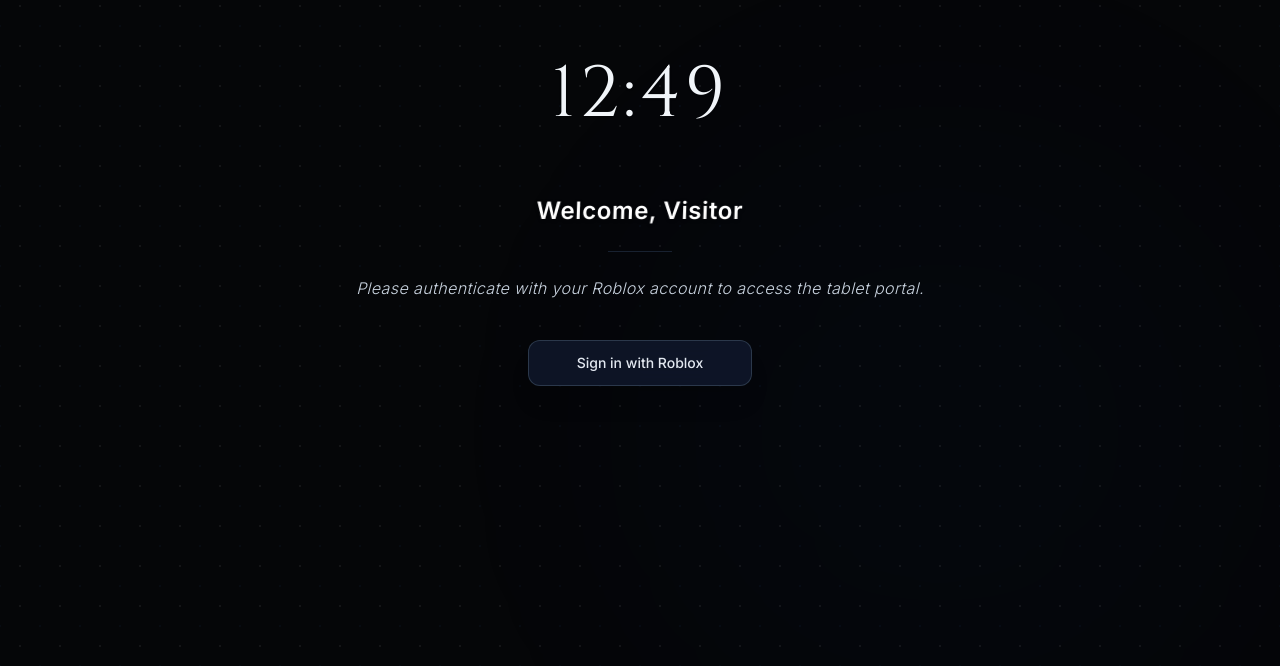
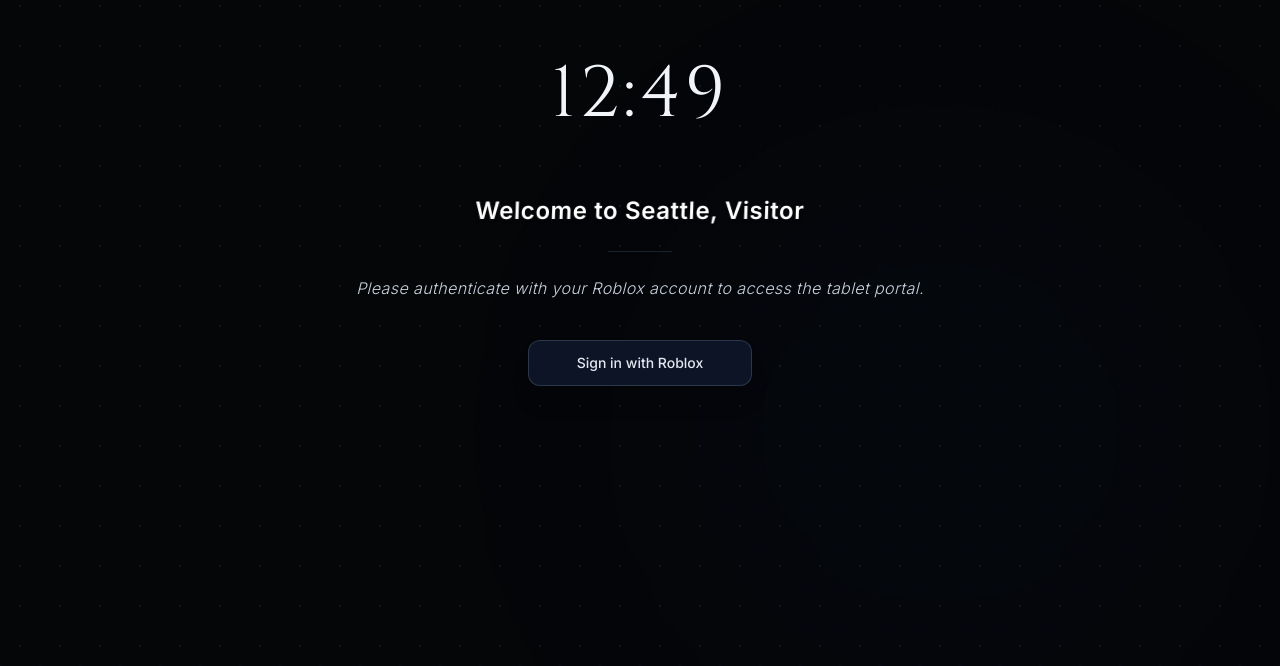
Before and after one commit to Echo-Industries/Home-Page, a Flask app: page / in a window 1280 px wide. Shown: the part 134-800 px from the top of the page. Run offline with Flask 3, Linux system fonts and the light colour scheme; some libraries are stand-ins or nearby versions.

Commit message:
"Changed tab name to Seattle Home Page and added Seattle logo to the tab icon. Changed welcome message to Welcome to Seattle, Visitor."

```diff
--- a/templates/index.html
+++ b/templates/index.html
@@ -3,7 +3,7 @@
 <head>
     <meta charset="UTF-8">
     <meta name="viewport" content="width=device-width, initial-scale=1.0">
-    <title>ER:LC Private Portal Home</title>
+    <title>Seattle Home Page</title>
     <link rel="icon" type="image/png" href="{{ url_for('static', filename='images/Seattle_Washington_Logo.png') }}">
     <!-- Tailwind CSS CDN -->
     <script src="https://cdn.tailwindcss.com"></script>
@@ -73,7 +73,7 @@
         <!-- Not Signed In State -->
         <div class="space-y-6">
             <div class="transform -skew-x-2 text-white text-xl sm:text-2xl font-semibold tracking-wide drop-shadow">
-                Welcome, Visitor
+                Welcome to Seattle, Visitor
             </div>
             <div class="w-16 h-[1px] bg-slate-800/80 mx-auto"></div>
             <div class="text-slate-300 text-sm sm:text-base font-light italic tracking-wide">
```
